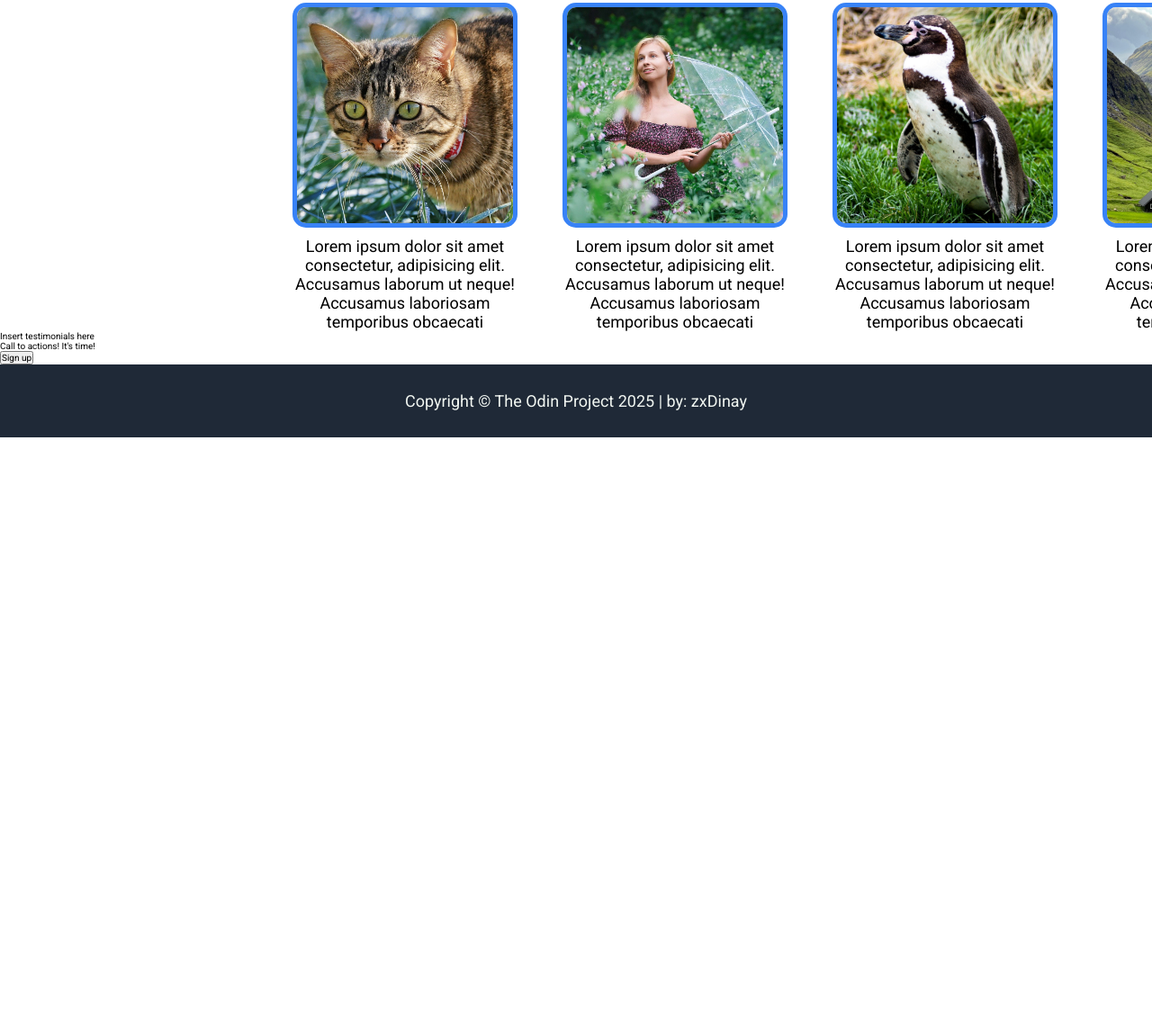
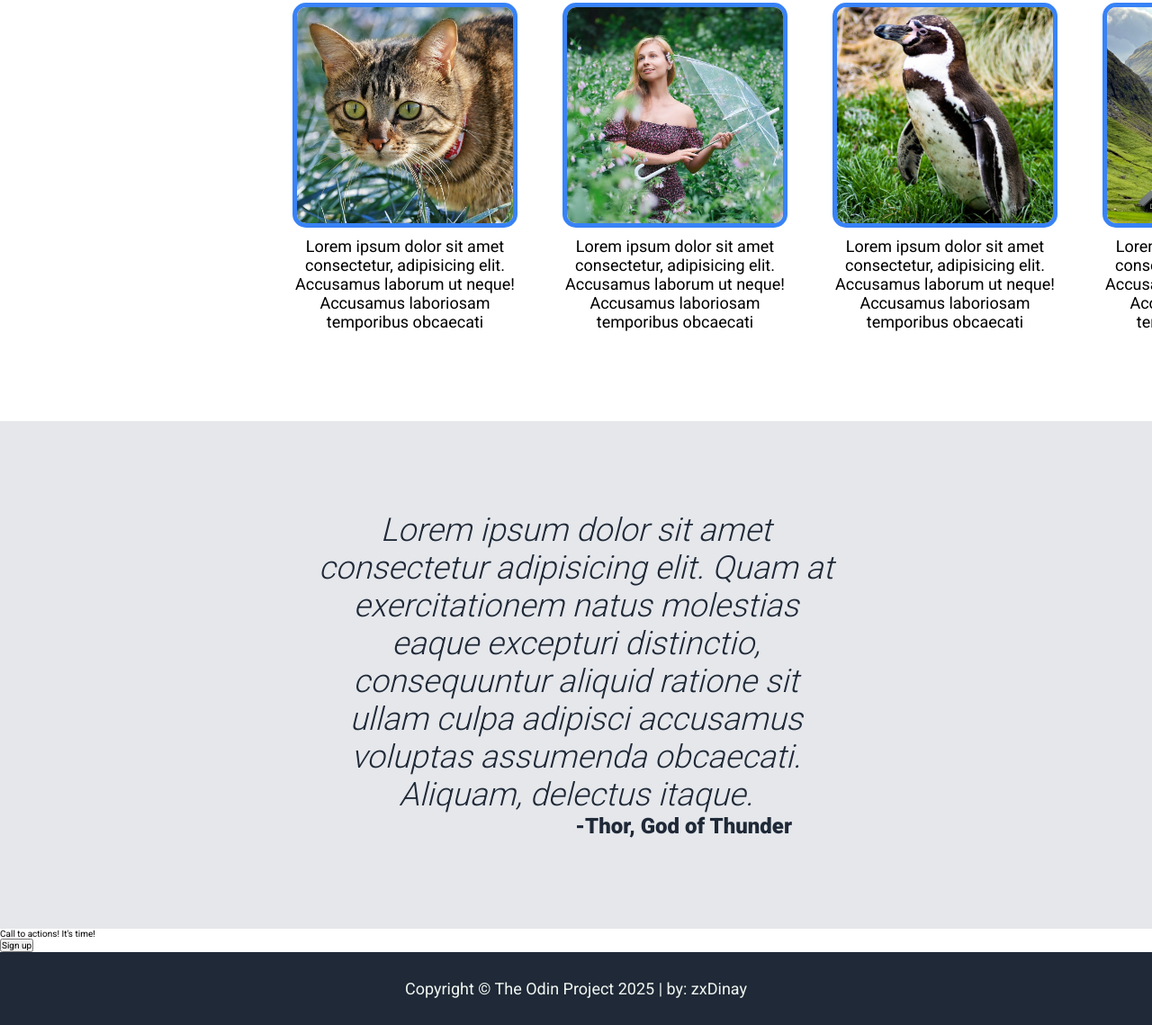
Before and after one commit to ezekielmyson/top-the-project, a plain HTML site: page index.html in a window 1280 px wide. Shown: the part 614-1753 px from the top of the page at 90% size. Before the commit the page ends 1100 px from the top, so only its background shows below. Drawn offline with Linux system fonts and the light colour scheme.

Commit message:
+ added css for the testimonials and restructed the html elements inside   index.html to match design

```diff
--- a/css/randominfo.css
+++ b/css/randominfo.css
@@ -44,3 +44,30 @@
     margin-top: 1rem;
     font-size: 1.8rem;
 }
+
+/* Testimonials css goes here */
+.testimonials {
+    display: flex;
+    flex-direction: column;
+    margin: 0 auto;
+    justify-content: center;
+    margin: 10rem auto 0 auto;
+    background-color: var(--white-lower);
+}
+
+.testimonials p:first-child {
+    font-size: 3.6rem;
+    font-style: italic;
+    font-weight: 300;
+    color: var(--dark-blue);
+    padding: 10rem 35rem 0 35rem;
+    text-align: center;
+}
+
+.testimonials p:nth-child(2) {
+    text-align: right;
+    padding: 0 40rem 10rem 0;
+    font-size: 2.4rem;
+    font-weight: 900;
+    color: var(--dark-blue);
+}
--- a/index.html
+++ b/index.html
@@ -81,8 +81,11 @@
   </section>
 
   <!-- Testimonials goes here -->
-  <section>
-    <p>Insert testimonials here</p>
+  <section class="testimonials">
+    <p>Lorem ipsum dolor sit amet consectetur adipisicing elit. Quam at exercitationem natus molestias eaque excepturi
+      distinctio, consequuntur aliquid ratione sit ullam culpa adipisci accusamus voluptas assumenda obcaecati. Aliquam,
+      delectus itaque.</p>
+    <p class="author">-Thor, God of Thunder</p>
   </section>
 
   <!-- Join/sign up with us goes here -->
```
